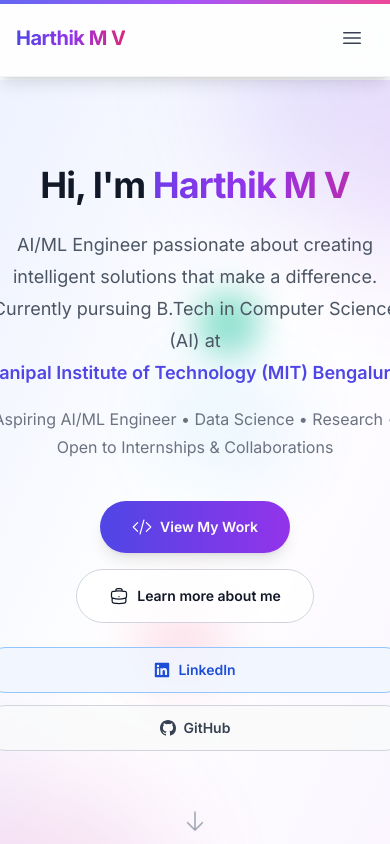
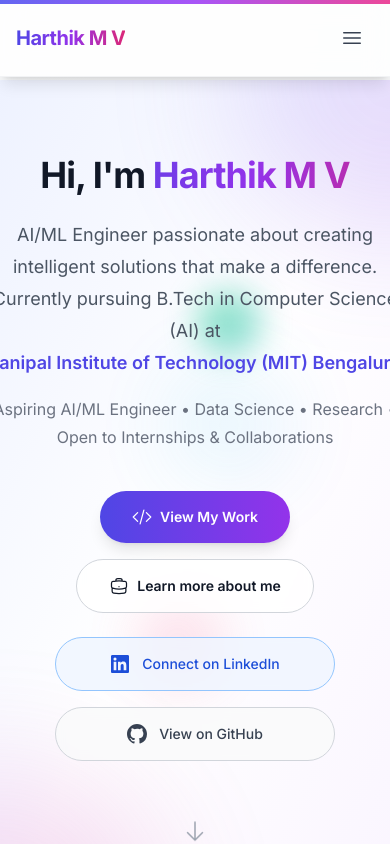
Before and after one commit to Harthik777/portfolio-website, a Next.js app: page / in a window 390 px wide. Shown: the top 844 px of the page. Built offline with nearby package versions, Linux system fonts and the light colour scheme.

Commit message:
Fix mobile optimization for LinkedIn and GitHub buttons

```diff
--- a/src/app/contact/page.tsx
+++ b/src/app/contact/page.tsx
@@ -40,23 +40,23 @@
               <div className="mt-8 flex flex-col items-center justify-center gap-4 sm:flex-row sm:gap-8">
                 <a
                   href="mailto:harthik7777@gmail.com"
-                  className="mobile-touch-target group relative overflow-hidden w-full rounded-full bg-gradient-to-r from-indigo-600 to-purple-600 px-8 py-4 text-center text-base font-bold text-white shadow-xl transition-all duration-300 hover:scale-105 hover:shadow-2xl focus:outline-none focus:ring-2 focus:ring-indigo-500 focus:ring-offset-2 sm:w-auto sm:text-lg"
+                  className="group relative overflow-hidden min-h-[48px] w-full max-w-[280px] rounded-full bg-gradient-to-r from-indigo-600 to-purple-600 px-8 py-4 text-center text-base font-bold text-white shadow-xl transition-all duration-300 hover:scale-105 hover:shadow-2xl focus:outline-none focus:ring-2 focus:ring-indigo-500 focus:ring-offset-2 sm:w-auto sm:max-w-none sm:text-lg"
                   target="_blank"
                   rel="noopener noreferrer"
                 >
                   <div className="absolute inset-0 bg-gradient-to-r from-purple-600 to-pink-600 opacity-0 transition-opacity duration-300 group-hover:opacity-100" />
-                  <Mail className="relative z-10 mr-2 inline h-5 w-5" />
-                  <span className="relative z-10">Email</span>
+                  <Mail className="relative z-10 mr-2 inline h-5 w-5 flex-shrink-0" />
+                  <span className="relative z-10">Send Email</span>
                 </a>
                 <a
                   href="https://www.linkedin.com/in/harthik-mv/"
-                  className="mobile-touch-target group relative overflow-hidden w-full rounded-full border-2 border-indigo-600 bg-white/90 px-8 py-4 text-center text-base font-bold text-indigo-600 shadow-xl backdrop-blur-sm transition-all duration-300 hover:scale-105 hover:shadow-2xl dark:border-indigo-400 dark:bg-gray-800/90 dark:text-indigo-400 sm:w-auto sm:text-lg"
+                  className="group relative overflow-hidden min-h-[48px] w-full max-w-[280px] rounded-full border-2 border-indigo-600 bg-white/90 px-8 py-4 text-center text-base font-bold text-indigo-600 shadow-xl backdrop-blur-sm transition-all duration-300 hover:scale-105 hover:shadow-2xl focus:outline-none focus:ring-2 focus:ring-indigo-500 focus:ring-offset-2 dark:border-indigo-400 dark:bg-gray-800/90 dark:text-indigo-400 sm:w-auto sm:max-w-none sm:text-lg"
                   target="_blank"
                   rel="noopener noreferrer"
                 >
                   <div className="absolute inset-0 bg-gradient-to-r from-indigo-50 to-purple-50 opacity-0 transition-opacity duration-300 group-hover:opacity-100 dark:from-indigo-900/20 dark:to-purple-900/20" />
-                  <Linkedin className="relative z-10 mr-2 inline h-5 w-5" />
-                  <span className="relative z-10">LinkedIn</span>
+                  <Linkedin className="relative z-10 mr-2 inline h-5 w-5 flex-shrink-0" />
+                  <span className="relative z-10">Connect on LinkedIn</span>
                 </a>
               </div>
             </div>
--- a/src/app/page.tsx
+++ b/src/app/page.tsx
@@ -124,12 +124,12 @@
               >
                 <Link
                   href="/projects"
-                  className="mobile-touch-target group relative inline-flex w-full items-center justify-center gap-2 overflow-hidden rounded-full bg-gradient-to-r from-indigo-600 to-purple-600 px-8 py-4 text-sm font-semibold text-white shadow-lg transition-all hover:shadow-xl focus:outline-none focus:ring-2 focus:ring-indigo-500 focus:ring-offset-2 sm:w-auto"
+                  className="group relative inline-flex min-h-[48px] w-full max-w-[280px] items-center justify-center gap-2 overflow-hidden rounded-full bg-gradient-to-r from-indigo-600 to-purple-600 px-8 py-4 text-sm font-semibold text-white shadow-lg transition-all hover:shadow-xl focus:outline-none focus:ring-2 focus:ring-indigo-500 focus:ring-offset-2 sm:w-auto sm:max-w-none"
                 >
                   <motion.div
                     className="absolute inset-0 bg-gradient-to-r from-purple-600 to-pink-600 opacity-0 transition-opacity duration-300 group-hover:opacity-100"
                   />
-                  <CodeBracketIcon className="relative z-10 h-5 w-5" />
+                  <CodeBracketIcon className="relative z-10 h-5 w-5 flex-shrink-0" />
                   <span className="relative z-10">View My Work</span>
                 </Link>
               </motion.div>
@@ -141,41 +141,41 @@
               >
                 <Link
                   href="/about"
-                  className="mobile-touch-target group relative inline-flex w-full items-center justify-center gap-2 overflow-hidden rounded-full border border-gray-300 bg-white/80 px-8 py-4 text-sm font-semibold text-gray-900 backdrop-blur-sm transition-all hover:bg-white hover:shadow-lg dark:border-gray-600 dark:bg-gray-800/80 dark:text-white dark:hover:bg-gray-800 sm:w-auto"
+                  className="group relative inline-flex min-h-[48px] w-full max-w-[280px] items-center justify-center gap-2 overflow-hidden rounded-full border border-gray-300 bg-white/80 px-8 py-4 text-sm font-semibold text-gray-900 backdrop-blur-sm transition-all hover:bg-white hover:shadow-lg focus:outline-none focus:ring-2 focus:ring-gray-500 focus:ring-offset-2 dark:border-gray-600 dark:bg-gray-800/80 dark:text-white dark:hover:bg-gray-800 sm:w-auto sm:max-w-none"
                 >
                   <motion.div
                     className="absolute inset-0 bg-gradient-to-r from-indigo-50 to-purple-50 opacity-0 transition-opacity duration-300 group-hover:opacity-100 dark:from-indigo-900/20 dark:to-purple-900/20"
                   />
-                  <BriefcaseIcon className="relative z-10 h-5 w-5" />
+                  <BriefcaseIcon className="relative z-10 h-5 w-5 flex-shrink-0" />
                   <span className="relative z-10">Learn more about me</span>
                 </Link>
               </motion.div>
             </div>
 
             {/* Social links */}
-            <div className="flex w-full flex-col items-center gap-3 sm:flex-row sm:justify-center sm:gap-4">
+            <div className="flex w-full flex-col items-center gap-4 sm:flex-row sm:justify-center sm:gap-6">
               <a
                 href="https://www.linkedin.com/in/harthik-mv/"
                 target="_blank"
                 rel="noopener noreferrer"
-                className="mobile-touch-target group inline-flex w-full items-center justify-center gap-2 rounded-full border border-blue-300 bg-blue-50/80 px-6 py-3 text-sm font-semibold text-blue-700 backdrop-blur-sm transition-all hover:bg-blue-100 hover:shadow-lg dark:border-blue-600 dark:bg-blue-900/20 dark:text-blue-400 dark:hover:bg-blue-900/40 sm:w-auto"
+                className="group inline-flex min-h-[48px] w-full max-w-[280px] items-center justify-center gap-3 rounded-full border border-blue-300 bg-blue-50/80 px-6 py-4 text-sm font-semibold text-blue-700 backdrop-blur-sm transition-all hover:scale-105 hover:bg-blue-100 hover:shadow-lg focus:outline-none focus:ring-2 focus:ring-blue-500 focus:ring-offset-2 dark:border-blue-600 dark:bg-blue-900/20 dark:text-blue-400 dark:hover:bg-blue-900/40 sm:w-auto sm:max-w-none"
               >
-                <svg className="h-4 w-4" fill="currentColor" viewBox="0 0 20 20">
+                <svg className="h-5 w-5 flex-shrink-0" fill="currentColor" viewBox="0 0 20 20">
                   <path fillRule="evenodd" d="M16.338 16.338H13.67V12.16c0-.995-.017-2.277-1.387-2.277-1.39 0-1.601 1.086-1.601 2.207v4.248H8.014v-8.59h2.559v1.174h.037c.356-.675 1.227-1.387 2.526-1.387 2.703 0 3.203 1.778 3.203 4.092v4.711zM5.005 6.575a1.548 1.548 0 11-.003-3.096 1.548 1.548 0 01.003 3.096zm-1.337 9.763H6.34v-8.59H3.667v8.59zM17.668 1H2.328C1.595 1 1 1.581 1 2.298v15.403C1 18.418 1.595 19 2.328 19h15.34c.734 0 1.332-.582 1.332-1.299V2.298C19 1.581 18.402 1 17.668 1z" clipRule="evenodd" />
                 </svg>
-                LinkedIn
+                <span className="font-medium">Connect on LinkedIn</span>
               </a>
 
               <a
                 href="https://github.com/Harthik777"
                 target="_blank"
                 rel="noopener noreferrer"
-                className="mobile-touch-target group inline-flex w-full items-center justify-center gap-2 rounded-full border border-gray-300 bg-gray-50/80 px-6 py-3 text-sm font-semibold text-gray-700 backdrop-blur-sm transition-all hover:bg-gray-100 hover:shadow-lg dark:border-gray-600 dark:bg-gray-800/80 dark:text-gray-300 dark:hover:bg-gray-700 sm:w-auto"
+                className="group inline-flex min-h-[48px] w-full max-w-[280px] items-center justify-center gap-3 rounded-full border border-gray-300 bg-gray-50/80 px-6 py-4 text-sm font-semibold text-gray-700 backdrop-blur-sm transition-all hover:scale-105 hover:bg-gray-100 hover:shadow-lg focus:outline-none focus:ring-2 focus:ring-gray-500 focus:ring-offset-2 dark:border-gray-600 dark:bg-gray-800/80 dark:text-gray-300 dark:hover:bg-gray-700 sm:w-auto sm:max-w-none"
               >
-                <svg className="h-4 w-4" fill="currentColor" viewBox="0 0 20 20">
+                <svg className="h-5 w-5 flex-shrink-0" fill="currentColor" viewBox="0 0 20 20">
                   <path fillRule="evenodd" d="M10 0C4.477 0 0 4.484 0 10.017c0 4.425 2.865 8.18 6.839 9.504.5.092.682-.217.682-.483 0-.237-.008-.868-.013-1.703-2.782.605-3.369-1.343-3.369-1.343-.454-1.158-1.11-1.466-1.11-1.466-.908-.62.069-.608.069-.608 1.003.07 1.531 1.032 1.531 1.032.892 1.53 2.341 1.088 2.91.832.092-.647.35-1.088.636-1.338-2.22-.253-4.555-1.113-4.555-4.951 0-1.093.39-1.988 1.029-2.688-.103-.253-.446-1.272.098-2.65 0 0 .84-.27 2.75 1.026A9.564 9.564 0 0110 4.844c.85.004 1.705.115 2.504.337 1.909-1.296 2.747-1.027 2.747-1.027.546 1.379.203 2.398.1 2.651.64.7 1.028 1.595 1.028 2.688 0 3.848-2.339 4.695-4.566 4.942.359.31.678.921.678 1.856 0 1.338-.012 2.419-.012 2.747 0 .268.18.58.688.482A10.019 10.019 0 0020 10.017C20 4.484 15.522 0 10 0z" clipRule="evenodd" />
                 </svg>
-                GitHub
+                <span className="font-medium">View on GitHub</span>
               </a>
             </div>
           </motion.div>
@@ -313,13 +313,13 @@
           <div className="mt-10 flex flex-col items-center justify-center gap-4 sm:flex-row sm:gap-x-6">
             <Link
               href="/contact"
-              className="mobile-touch-target w-full rounded-full bg-white px-8 py-4 text-center text-sm font-semibold text-indigo-600 shadow-lg transition-all hover:scale-105 hover:bg-gray-50 focus:outline-none focus:ring-2 focus:ring-white focus:ring-offset-2 focus:ring-offset-indigo-600 sm:w-auto"
+              className="min-h-[48px] w-full max-w-[280px] rounded-full bg-white px-8 py-4 text-center text-sm font-semibold text-indigo-600 shadow-lg transition-all hover:scale-105 hover:bg-gray-50 focus:outline-none focus:ring-2 focus:ring-white focus:ring-offset-2 focus:ring-offset-indigo-600 sm:w-auto sm:max-w-none"
             >
               Get in Touch
             </Link>
             <Link
               href="/projects"
-              className="mobile-touch-target w-full text-center text-sm font-semibold leading-6 text-white hover:text-indigo-100 sm:w-auto"
+              className="min-h-[48px] w-full max-w-[280px] text-center text-sm font-semibold leading-6 text-white hover:text-indigo-100 transition-colors duration-200 sm:w-auto sm:max-w-none"
             >
               View Projects <span aria-hidden="true">→</span>
             </Link>
```
